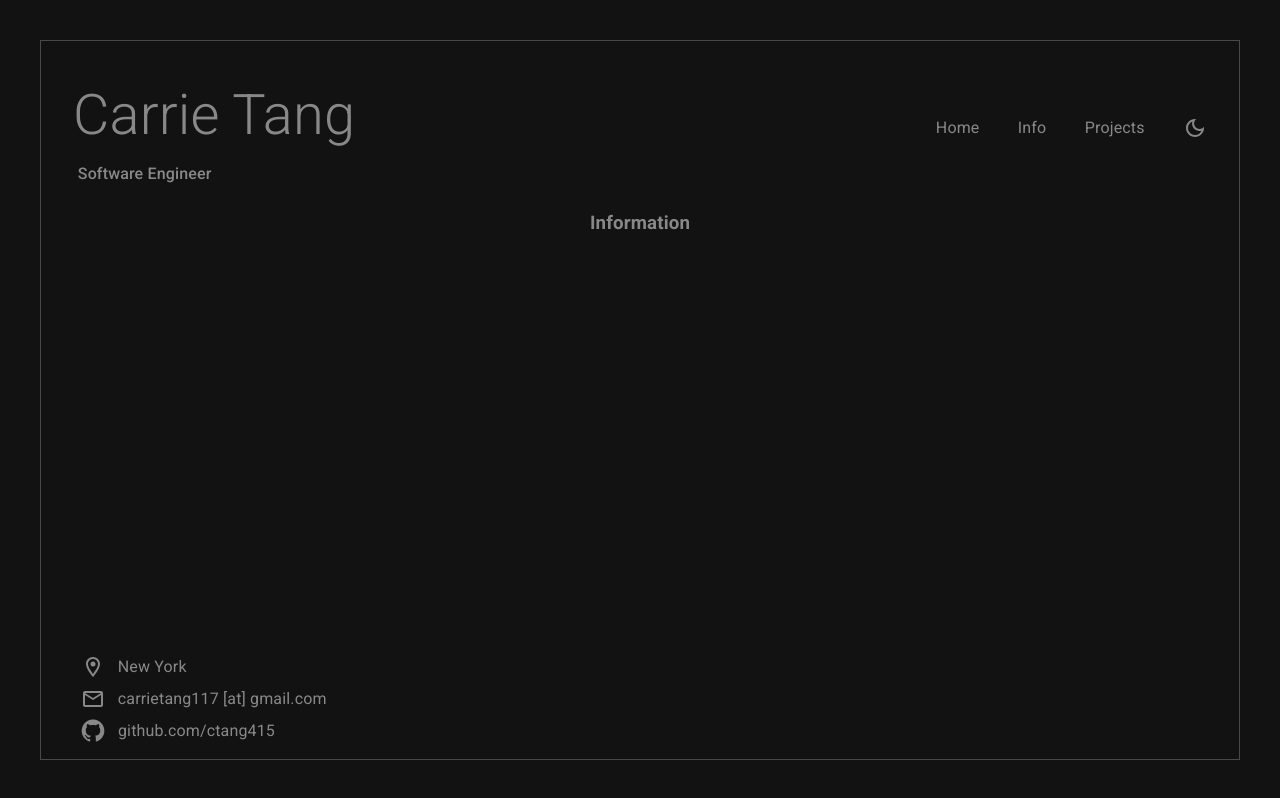
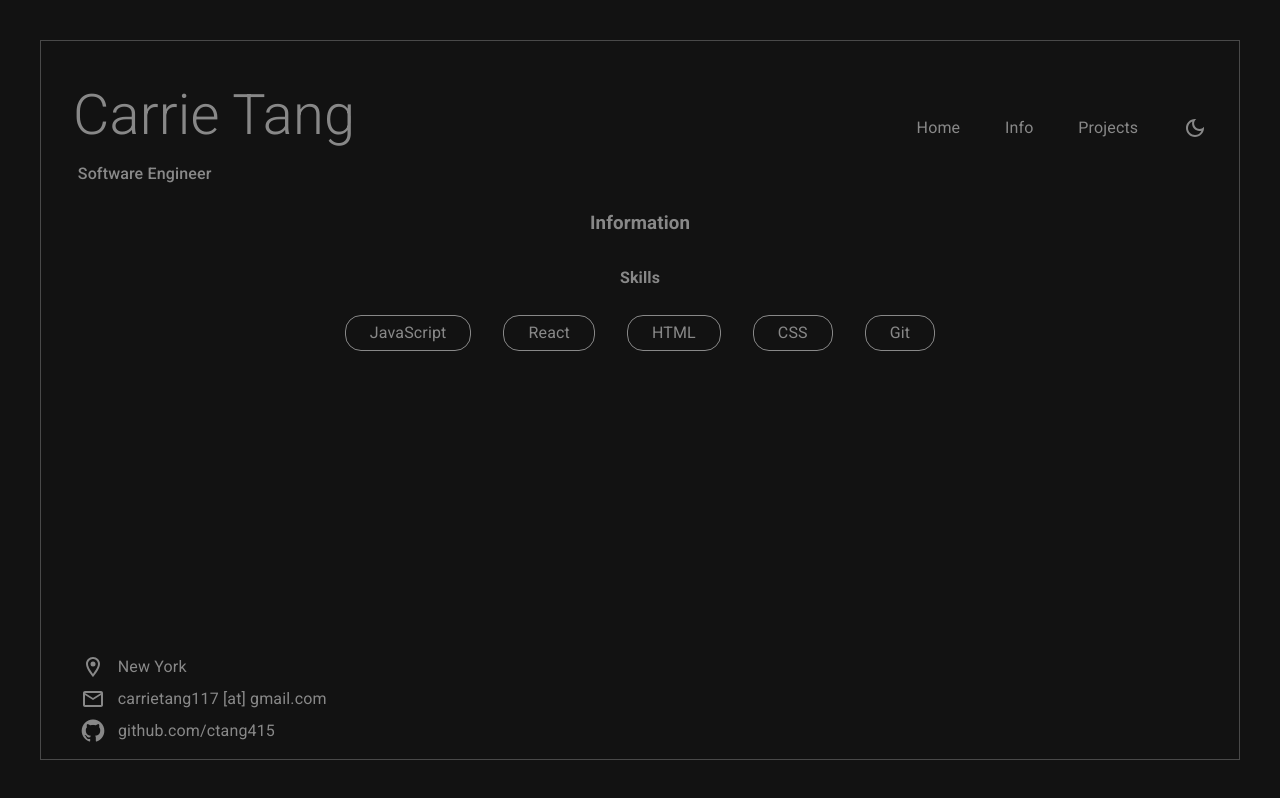
Before and after one commit to ctang415/personal-portfolio, a React (Create React App) app: page /info in a window 1280 px wide. Built offline with nearby package versions, Linux system fonts and the light colour scheme.

Commit message:
Added pop-up modal tto individual projects

```diff
--- a/src/Components/Information.js
+++ b/src/Components/Information.js
@@ -1,8 +1,21 @@
+import { useState } from "react"
 
 const Information = () => {
+    const [ skills, setSkills ] = useState(["JavaScript", "React", "HTML", "CSS", "Git"])
+
     return (
         <div className="display">
             <h3>Information</h3>
+                <h4 className="skills">Skills</h4>
+                <div className="info">
+                {skills.map(skill => {
+                    return (
+                        <div className="skill">
+                            {skill}
+                        </div>
+                    )
+                })}
+            </div>
         </div>
     )
 }
--- /dev/null
+++ b/src/Components/Popup.js
@@ -0,0 +1,17 @@
+
+
+const Popup = ( { x, handleModal, name } ) => {
+
+    if (x.modal) {
+    return (
+        <div className="pop-up">
+            <div className="pop-up-container">
+                <button onClick={handleModal}>X</button>
+                <img src={x.image} alt={x.name}/>
+            </div>
+        </div>
+    )
+    }
+}
+
+export default Popup
--- /dev/null
+++ b/src/Components/Project.js
@@ -0,0 +1,55 @@
+import { useState } from "react";
+import { Link } from "react-router-dom"
+import Popup from "./Popup";
+
+const Project = ( {x, mode, currentIndex, data, setData} ) => {
+    const [ name, setName ] = useState('')
+
+    const handleModal = (e) => {
+        setName(e.target.alt)
+        if (x.modal) {
+            let x = data.map( (x) => {
+                if ( x.name === e.target.alt || x.name === name ) {
+                    x.modal = !x.modal
+                    return x
+                }
+                return x
+            })
+            setData(x)
+        } else {
+            let x = data.map( (x) => {
+                if ( x.name === e.target.alt || x.name === name  ) {
+                    x.modal = !x.modal
+                    return x
+                }
+                return x
+            })
+            setData(x)
+        }
+        console.log(name)
+    }
+
+    return (
+            <div key={x.name}>
+                <Popup x={x} setData={setData} data={data} handleModal={handleModal} name={name} />
+            <div className="project" style={ {transform: `translate(-${currentIndex * 100}%)`}}>
+                <h4>
+                    {x.name}
+                </h4>
+                <img src={x.image} alt={x.name} onClick={handleModal} />
+                <div>
+                    {x.info}
+                    <div>
+                        {x.tools}
+                        <Link to={x.link}
+                        style={ mode === "dark" ? {textDecoration: "none", color: "white"} : {textDecoration: "none", color: "black"}}>
+                        <i className={mode === "dark" ? "devicon-github-original" : "devicon-github-original colored"}/>
+                    </Link>
+                    </div>
+                </div>
+            </div>
+            </div>
+    )
+}
+
+export default Project
--- a/src/Components/Projects.js
+++ b/src/Components/Projects.js
@@ -4,49 +4,39 @@ import WeatherApp from "../Assets/Weather-App/weather-app-alt.png"
 import MemoryGame from "../Assets/Memory-Game/memory-game.png"
 import Waldo from "../Assets/Waldo/waldo-photo-tag.png"
 import Shopping from "../Assets/Shopping-Cart/shopping-cart-home.png"
-import { Link } from "react-router-dom"
 import { useEffect, useState } from "react"
+import Project from "./Project"
 
 const Projects = ( {mode} ) => {
-    const data = [
-    [{ name: "Freddit - Reddit Clone", image: FredditHome, info: "", link: "../https://github.com/ctang415/reddit-clone" },
-    { name: "Battleship", image: BattleshipHome, info: "", link: "../https://github.com/ctang415/battleship" },
-    { name: "Weather App", image: WeatherApp, info: "", link:"../https://github.com/ctang415/weather-app" }],
-    [{ name: "Memory Card Game", image: MemoryGame, info: "", link:"../https://github.com/ctang415/memory-game" },
-    { name: "Where's Waldo", image: Waldo, info: "", link:"../https://github.com/ctang415/Wheres-waldo" },
-    { name: "Shopping Cart", image: Shopping, info: "", link:"../https://github.com/ctang415/shopping-cart" }]
-    ]
+    const [ data, setData ] = useState([
+    { modal: false, name: "Freddit", image: FredditHome, info: "Mobile-responsive clone of Reddit with CRUD functionality", tools: "ReactJS, Firebase ", link: "../https://github.com/ctang415/reddit-clone" },
+    { modal: false, name: "Battleship", image: BattleshipHome, info: "Classic game of Battleship made with object-oriented programming", tools:"JavaScript ", link: "../https://github.com/ctang415/battleship" },
+    { modal: false, name: "Weather App", image: WeatherApp, info: "App that fetches real-time forecast data using OpenWeather API", tools:"JavaScript ", link:"../https://github.com/ctang415/weather-app" },
+    { modal: false, name: "Memory Card Game", image: MemoryGame, info: "Simple memory game with cards that rearrange after every click", tools: "ReactJS ",  link:"../https://github.com/ctang415/memory-game" },
+    { modal: false, name: "Where's Waldo", image: Waldo, info: "Photo-tagging application with a score leaderboard", tools:"ReactJS, Firebase ", link:"../https://github.com/ctang415/Wheres-waldo" },
+    { modal: false, name: "Shopping Cart", image: Shopping, info: "Basic mock up of an online shopping page", tools: "ReactJS ", link:"../https://github.com/ctang415/shopping-cart" }
+    ])
     const [currentIndex, setCurrentIndex] = useState(0)
 
     const carouselScroll = () => {
-        if (currentIndex === 3.5) {
+        if (currentIndex === 3.4) {
             return setCurrentIndex(0)
         }
-        return setCurrentIndex(currentIndex + 3.5)
+        return setCurrentIndex(currentIndex + 3.4)
     }
+
+    useEffect(() => {
+        console.log(data)
+    }, [data])
 
     return (
         <div className="display">
             <h3>Projects</h3>
             <div className="projects-container">
-                {data.map( (x) => {
+                {data.map( (x, index) => {
                     return (
-                     x.map( (item, index ) => {
-                    return (
-                        <div className="project" style={ {transform: `translate(-${currentIndex * 100}%)`}}>
-                            <h4>
-                                {item.name}
-                            </h4>
-                            <img src={item.image} alt={item.name}></img>
-                            <p>
-                                {item.info}
-                                <Link to={item.link} style={ mode === "dark" ? {textDecoration: "none", color: "white"} : {textDecoration: "none", color: "black"}}>
-                                    <i className={mode === "dark" ? "devicon-github-original" : "devicon-github-original colored"}/>
-                                </Link>
-                            </p>
-                        </div>
-                    )
-                }))}
+                        <Project key={index} index={index} data={data} setData={setData} x={x} mode={mode} currentIndex={currentIndex}/>
+                    )}
                 )}
             </div>
             <button onClick={carouselScroll}/>
@@ -55,36 +45,3 @@ const Projects = ( {mode} ) => {
 }
 
 export default Projects
-
-/*
-
-                <div className="projects-top">
-                    <div className="project">
-                        <h4>Freddit - Reddit Clone</h4>
-                        <img src={FredditHome} alt="Freddit website" />
-                        <p>Hello</p>
-                    </div>
-                    <div className="project">
-                        <h4>Battleship</h4>
-                        <img src={BattleshipHome} alt="Battleship Game"/>
-                    </div>
-                    <div className="project">
-                        <h4>Weather App</h4>
-                        <img src={WeatherApp} alt="Weather App"/>
-                    </div>
-                </div>
-                <div className="projects-bottom">
-                <div className="project">
-                        <h4>Memory Card Game</h4>
-                        <img src={MemoryGame} alt="Memory Card Game"/>
-                    </div>
-                    <div className="project">
-                        <h4>Where's Waldo</h4>
-                        <img src={Waldo} alt="Where's Waldo Game"/>
-                    </div>
-                    <div className="project">
-                        <h4>Shopping Cart</h4>
-                        <img src={Shopping} alt="Shopping Cart Project"/>
-                    </div>
-                </div>
-                */
--- a/src/index.css
+++ b/src/index.css
@@ -9,6 +9,8 @@ h1, h4 {
 }
 
 .app {
+  display: flex;
+  flex-direction: column;
   margin: 5vh;
   border: solid grey 1px;
   min-height: 90vh;
@@ -44,13 +46,35 @@ h1, h4 {
   display: flex;
   flex-direction: row;
   list-style: none;
-  gap: 3vw;
+  gap: 3.5vw;
 }
 
 .nav-bar-right > ul > li > a {
   text-decoration: none;
   color: black;
   cursor: pointer;
+}
+
+.nav-bar-right > ul > li > img:hover {
+  transform: scale(1.15);
+}
+
+.nav-bar-right > ul > li {
+  position: relative;
+}
+
+.nav-bar-right > ul > li > a:after{
+  content: '';
+  width: 0;
+  height: 1px;
+  background: gray;
+  position: absolute;
+  left: 0;
+  bottom: -2px;
+  transition: 0.5s;
+}
+.nav-bar-right >  ul > li > a:hover::after{
+  width: 100%;
 }
 
 .nav-bar-right > ul > li > img {
@@ -61,7 +85,7 @@ h1, h4 {
   display: flex;
   flex-direction: column;
   align-items: center;
-  gap: 1em;
+  gap: 0.6em;
 }
 
 .contact > ul {
@@ -158,6 +182,29 @@ h1, h4 {
   }
 }
 
+.skills {
+  padding-bottom: 1em;
+}
+
+.info {
+  display: flex;
+  align-items: center;
+  gap: 2em;
+}
+
+.skill {
+  padding: 0.3em 1.5em;
+  border: solid 1px;
+  border-radius: 1em;
+  cursor: pointer;
+  transition: transform 0.2s ease-in-out;
+}
+
+.skill:hover {
+  transform: scale(1.1);
+}
+
+
 .loading-page {
   background-color: black;
   position:fixed;
@@ -175,9 +222,8 @@ h1, h4 {
   flex-wrap: nowrap;
   overflow: hidden;
   gap: 3em;
-  max-width: 68vw;
+  max-width: 78vw;
 }
-
 
 .project {
   border: solid 1px;
@@ -187,34 +233,48 @@ h1, h4 {
   border-radius: 0.5em;
   padding: 0.5em 2em;
   gap: 0.5vw;
-  min-width: 20vw;
-  min-height: 35vh;
+  min-width: 21em;
+  max-height: 15.5em;
   transition: 1s cubic-bezier(0.39, 0.575, 0.565, 1);
+  text-align: center;
 }
 
 .project > img {
   max-width: 15vw;
   border-radius: 0.5em;
-  /*
-  position: relative;
-  transition: slideIn 2s ease-in-out 6.5s;
-  */
 }
 
-/*
-.project > img:hover {
+.project > p {
+  margin: 0;
+}
+
+.pop-up {
+  display: flex;
+  justify-content: center;
+  position: fixed; /* Stay in place */
+  left: 0;
+  top: 0;
+  width: 100%; /* Full width */
+  height: 100%; /* Full height */
+  overflow: auto; /* Enable scroll if needed */
+  background-color: rgb(0,0,0); /* Fallback color */
+  background-color: rgba(0,0,0,0.4); /* Black w/ opacity */
+  z-index: 999;
+}
+
+.pop-up-container {
   position: fixed;
-  overflow: visible !important;
   z-index: 999;
-  transform: scale(4);
+  background-color: #fefefe;
+  margin: 15% auto; /* 15% from the top and centered */
+  padding: 20px;
+  border: 1px solid #888;
 }
-*/
 
-@keyframes slideIn {
-  0% {
-    transform: translateX(-900px);
-  }
-  100% {
-    transform: translateX(0);
-  }
+.pop-up-container > button {
+  float: right;
 }
+
+.pop-up-container > img {
+  max-height: 20em;
+}
```
